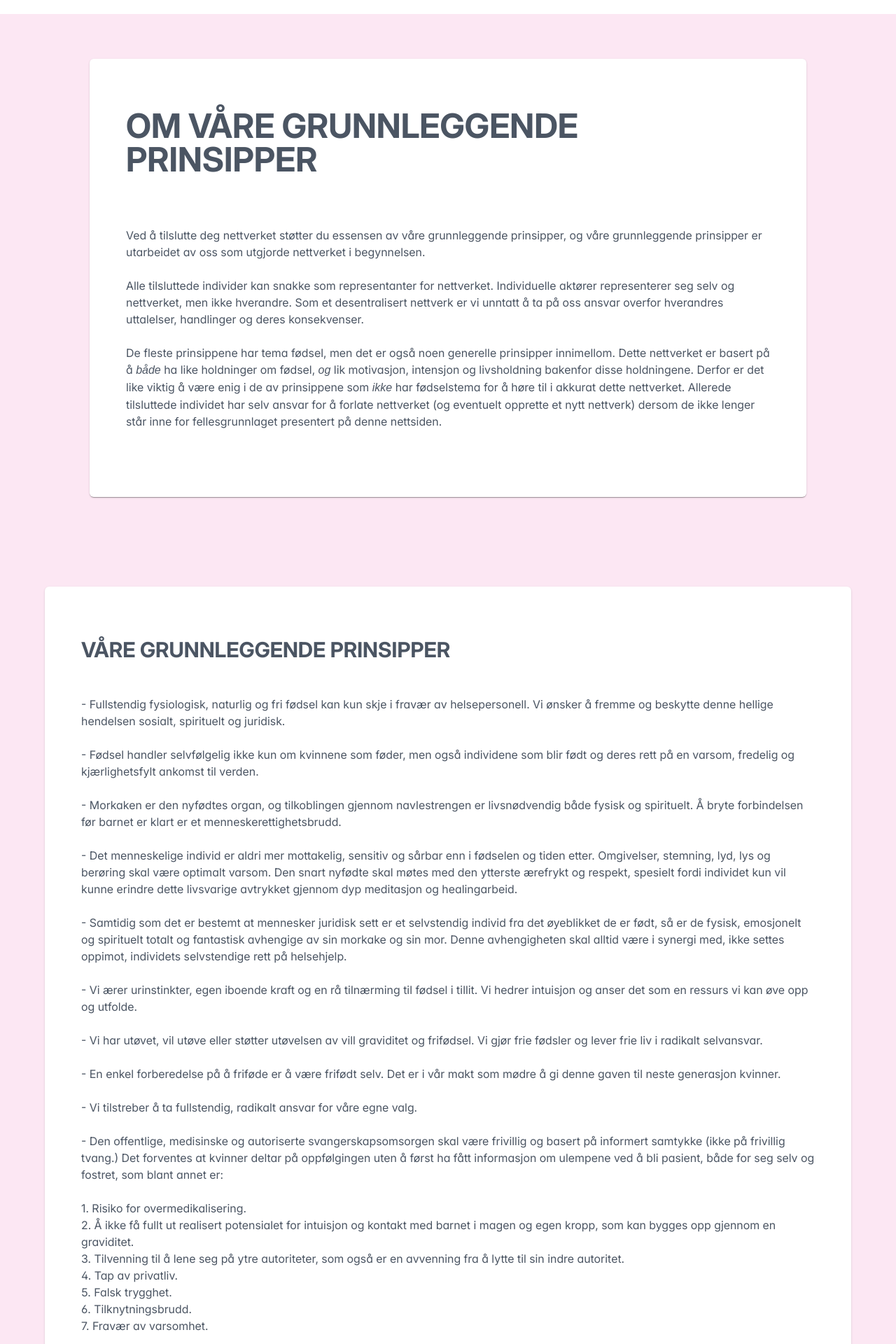
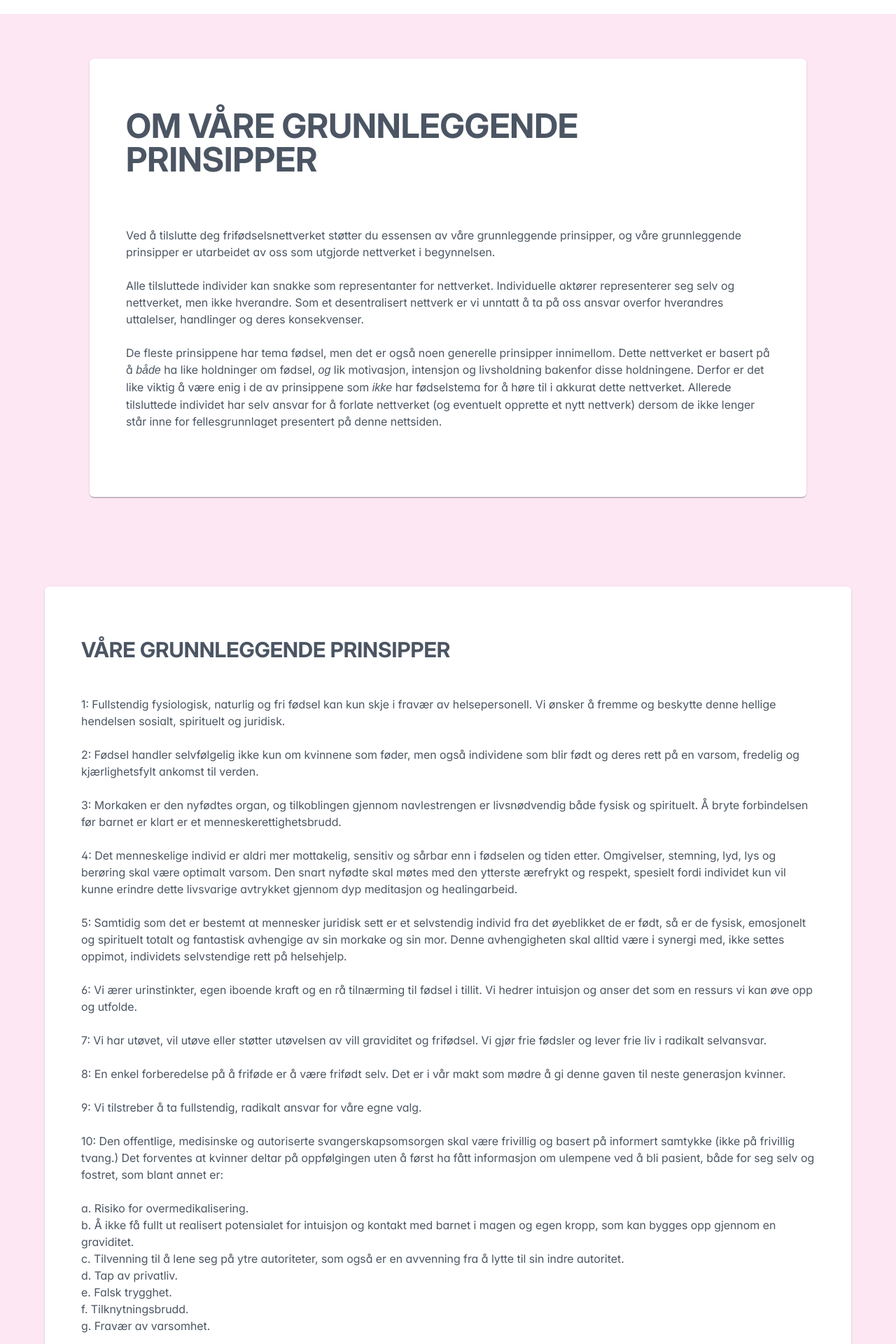
Before and after one commit to pauleb3/frifodsel, a Next.js app: page /prinsipper in a window 1280 px wide. Shown: the part 100-2020 px from the top of the page at 70% size. Built offline with nearby package versions, Linux system fonts and the light colour scheme; a web font is replaced by a local one.

Commit message:
nåkommerdet

```diff
--- a/app/layout.tsx
+++ b/app/layout.tsx
@@ -28,7 +28,7 @@ export default function RootLayout({
           <NavBar />
           {children}
           <footer className="text-right bg-slate-200 border-t-2 p-16">
-            <span className="text-xl bold">Frifødsel nettverk 2025 ©</span>
+            <span className="text-xl bold">Frifødselsnettverket 2025 ©</span>
           </footer>{" "}
         </body>
       </html>
--- a/app/page.tsx
+++ b/app/page.tsx
@@ -8,7 +8,7 @@ export default function Home() {
     <main className="flex min-h-screen flex-col items-center text-black justify-between bg-pink-100">
       <Card className="w-[90vw] lg:w-[50vw] m-10 p-2 text-black">
         <h1 className="font-bold text-3xl m-auto text-center">
-          FRIFØDSEL NETTVERK
+          FRIFØDSELSNETTVERKET
         </h1>
         <br />
         Velkommen til frifodsel.net, en varmende plattform for frifødsel. Her er
@@ -37,7 +37,8 @@ export default function Home() {
         til pasienter. I tråd med våre prinsipper oppfordrer vi{" "}
         <span className="italic">ikke</span> til spesifikk handling, men til en
         holdning av radikalt selvansvar og personlig integritet. Vi oppfordrer
-        til å tenke på det som står her, men handle på det. Din handling er opp
+        til å tenke på det som står her, men{" "}
+        <span className="italic">ikke</span> handle på det. Din handling er opp
         til deg.
         <br /> <br />
         <br />
--- a/app/prinsipper/page.tsx
+++ b/app/prinsipper/page.tsx
@@ -13,9 +13,9 @@ export default function Home() {
         <br />
         <br />
         <br />
-        Ved å tilslutte deg nettverket støtter du essensen av våre grunnleggende
-        prinsipper, og våre grunnleggende prinsipper er utarbeidet av oss som
-        utgjorde nettverket i begynnelsen.
+        Ved å tilslutte deg frifødselsnettverket støtter du essensen av våre
+        grunnleggende prinsipper, og våre grunnleggende prinsipper er utarbeidet
+        av oss som utgjorde nettverket i begynnelsen.
         <br />
         <br />
         Alle tilsluttede individer kan snakke som representanter for nettverket.
@@ -44,22 +44,22 @@ export default function Home() {
         </h1>
         <br />
         <br />
-        - Fullstendig fysiologisk, naturlig og fri fødsel kan kun skje i fravær
+        1: Fullstendig fysiologisk, naturlig og fri fødsel kan kun skje i fravær
         av helsepersonell. Vi ønsker å fremme og beskytte denne hellige
         hendelsen sosialt, spirituelt og juridisk.
         <br />
         <br />
-        - Fødsel handler selvfølgelig ikke kun om kvinnene som føder, men også
+        2: Fødsel handler selvfølgelig ikke kun om kvinnene som føder, men også
         individene som blir født og deres rett på en varsom, fredelig og
         kjærlighetsfylt ankomst til verden.
         <br />
         <br />
-        - Morkaken er den nyfødtes organ, og tilkoblingen gjennom navlestrengen
+        3: Morkaken er den nyfødtes organ, og tilkoblingen gjennom navlestrengen
         er livsnødvendig både fysisk og spirituelt. Å bryte forbindelsen før
         barnet er klart er et menneskerettighetsbrudd.
         <br />
         <br />
-        - Det menneskelige individ er aldri mer mottakelig, sensitiv og sårbar
+        4: Det menneskelige individ er aldri mer mottakelig, sensitiv og sårbar
         enn i fødselen og tiden etter. Omgivelser, stemning, lyd, lys og
         berøring skal være optimalt varsom. Den snart nyfødte skal møtes med den
         ytterste ærefrykt og respekt, spesielt fordi individet kun vil kunne
@@ -67,44 +67,45 @@ export default function Home() {
         healingarbeid.
         <br />
         <br />
-        - Samtidig som det er bestemt at mennesker juridisk sett er et
+        5: Samtidig som det er bestemt at mennesker juridisk sett er et
         selvstendig individ fra det øyeblikket de er født, så er de fysisk,
         emosjonelt og spirituelt totalt og fantastisk avhengige av sin morkake
         og sin mor. Denne avhengigheten skal alltid være i synergi med, ikke
         settes oppimot, individets selvstendige rett på helsehjelp.
         <br />
         <br />
-        - Vi ærer urinstinkter, egen iboende kraft og en rå tilnærming til
+        6: Vi ærer urinstinkter, egen iboende kraft og en rå tilnærming til
         fødsel i tillit. Vi hedrer intuisjon og anser det som en ressurs vi kan
         øve opp og utfolde.
         <br />
         <br />
-        - Vi har utøvet, vil utøve eller støtter utøvelsen av vill graviditet og
-        frifødsel. Vi gjør frie fødsler og lever frie liv i radikalt selvansvar.
+        7: Vi har utøvet, vil utøve eller støtter utøvelsen av vill graviditet
+        og frifødsel. Vi gjør frie fødsler og lever frie liv i radikalt
+        selvansvar.
         <br />
         <br />
-        - En enkel forberedelse på å friføde er å være frifødt selv. Det er i
+        8: En enkel forberedelse på å friføde er å være frifødt selv. Det er i
         vår makt som mødre å gi denne gaven til neste generasjon kvinner.
         <br />
         <br />
-        - Vi tilstreber å ta fullstendig, radikalt ansvar for våre egne valg.
+        9: Vi tilstreber å ta fullstendig, radikalt ansvar for våre egne valg.
         <br />
         <br />
-        - Den offentlige, medisinske og autoriserte svangerskapsomsorgen skal
+        10: Den offentlige, medisinske og autoriserte svangerskapsomsorgen skal
         være frivillig og basert på informert samtykke (ikke på frivillig
         tvang.) Det forventes at kvinner deltar på oppfølgingen uten å først ha
         fått informasjon om ulempene ved å bli pasient, både for seg selv og
         fostret, som blant annet er: <br /> <br />
-        1. Risiko for overmedikalisering. <br />
-        2. Å ikke få fullt ut realisert potensialet for intuisjon og kontakt med
+        a. Risiko for overmedikalisering. <br />
+        b. Å ikke få fullt ut realisert potensialet for intuisjon og kontakt med
         barnet i magen og egen kropp, som kan bygges opp gjennom en graviditet.
         <br />
-        3. Tilvenning til å lene seg på ytre autoriteter, som også er en
+        c. Tilvenning til å lene seg på ytre autoriteter, som også er en
         avvenning fra å lytte til sin indre autoritet. <br />
-        4. Tap av privatliv. <br />
-        5. Falsk trygghet. <br />
-        6. Tilknytningsbrudd. <br />
-        7. Fravær av varsomhet. <br />
+        d. Tap av privatliv. <br />
+        e. Falsk trygghet. <br />
+        f. Tilknytningsbrudd. <br />
+        g. Fravær av varsomhet. <br />
         <br />
         Vi står for at en vill graviditet kan være helsefremmende for både mor
         og barn, og ofte er en uvurderlig forberedelse til å friføde. Vi
@@ -112,27 +113,27 @@ export default function Home() {
         medisinsk svangerskapsoppfølging og gjennomleve vill graviditet.
         <br />
         <br />
-        - Påbegynte frifødsler skal møtes med omsorg og forståelse av
+        11: Påbegynte frifødsler skal møtes med omsorg og forståelse av
         helsepersonell.
         <br />
         <br />
-        - Vi skal ha et helsevesen og en sosialtjeneste med full aksept for vill
-        graviditet og frifødsel, som møter frifødte barn med varsomhet og
+        12: Vi skal ha et helsevesen og en sosialtjeneste med full aksept for
+        vill graviditet og frifødsel, som møter frifødte barn med varsomhet og
         omsorg.
         <br />
         <br />
-        - Skatteetaten skal legge til rette for enkel registrering av frifødte
+        13: Skatteetaten skal legge til rette for enkel registrering av frifødte
         barn, som sikrer barnets rett til personnummer, navn og statsborgerskap.
         <br />
         <br />
-        - Vi fasiliterer kvinnesirkler for fellesskap, søsterskap og resonnans
+        14: Vi fasiliterer kvinnesirkler for fellesskap, søsterskap og resonnans
         mellom livmor, eggstokker og hjerte.
         <br />
         <br />
-        - Vi fremmer det moderlige, mors instinkt og nyfødtes instinkter.
+        15: Vi fremmer det moderlige, mors instinkt og nyfødtes instinkter.
         <br />
         <br />
-        - Vi hegner om fødemors mulighet for å amme de barna hun har født,
+        16: Vi hegner om fødemors mulighet for å amme de barna hun har født,
         døgnet rundt, direkte fra brystene sine (i stedet for å pumpe), lenger
         enn det samfunnets sosiale ordninger nå legger opp til. Vi opplever at
         det legger opp til ca. 6 måneders amming, og foreslår å øke til minst 3
@@ -140,87 +141,87 @@ export default function Home() {
         morsomsorgen som ikke kan tas igjen senere i livet.
         <br />
         <br />
-        - Vi støtter kvinners rett til selv å velge hvem som skal være til stede
-        under fødselen, inkludert frie fødselsvitner som utelukkende er lojale
-        mot henne, ikke mot institusjoner.
+        17: Vi støtter kvinners rett til selv å velge hvem som skal være til
+        stede under fødselen, inkludert frie fødselsvitner som utelukkende er
+        lojale mot henne, ikke mot institusjoner.
         <br />
         <br />
-        - Vi anerkjenner norsk lov, og vet at kun helsepersonell i kraft av sin
-        arbeidsgiver har lov til å gi medisinske råd og utøve medisinske
+        18: Vi anerkjenner norsk lov, og vet at kun helsepersonell i kraft av
+        sin arbeidsgiver har lov til å gi medisinske råd og utøve medisinske
         intervensjoner.
         <br />
         <br />
-        - Vi gjør opprør mot den autoriserte, medisinske kapringen av ord,
+        19: Vi gjør opprør mot den autoriserte, medisinske kapringen av ord,
         utdannelser, kvaliteter og roller slik som «medisin» og «helse». Vi
         mener dette er begreper som har et større potensial enn det som dekkes
         av naturvitenskapens medisinfag og praksis.
         <br />
         <br />
-        - Vi tar avstand fra voldelig språk og handlinger, og tar sikte på å
+        20: Vi tar avstand fra voldelig språk og handlinger, og tar sikte på å
         være prefigurative og ikke-voldelige. For prefigurative aktører er måten
         vi oppnår våre mål på, vel så viktige som målene i seg selv. Prosessen
         oppleves av alle, også de vi er uenige med, og det utgjør vår felles
         verden.
         <br />
         <br />
-        - Ingen fanges eller defineres av kun én kontekst, men eksisterer i
+        21: Ingen fanges eller defineres av kun én kontekst, men eksisterer i
         mange ulike settinger og innehar mange roller. Vi oppfordrer tilskuere
         til å unngå å redusere individene i nettverket til det de er i kontekst
         av frifødsel. Vi unngår også å redusere andre vi møter på vår vei til
         den rollen, tiden, alderen og konteksten vi møter dem i.
         <br />
         <br />
-        - Vi er sterkest når vi både gjør vår egen greie, og er sammen med de
+        22: Vi er sterkest når vi både gjør vår egen greie, og er sammen med de
         som styrker oss. Forening og adskillelse er i balanse i nettverket.
         <br />
         <br />
-        - Vi er for personlig integritet, respektfulle uenigheter og frie
+        23: Vi er for personlig integritet, respektfulle uenigheter og frie
         diskusjoner, men ikke hat. Hatefulle tanker og følelser skal bearbeides
         i traumesensitive, lukkede kontekster, ikke deles offentlig.
         <br />
         <br />
-        - Vi er kulturkritiske og ser på vårt eget samfunn, kultur og historiske
-        øyeblikk med en hobbyantropologisk distanse.
+        24: Vi er kulturkritiske og ser på vårt eget samfunn, kultur og
+        historiske øyeblikk med en hobbyantropologisk distanse.
         <br />
         <br />
-        - Individet har selv ansvar for hva og hvem de lar seg påvirke av,
+        25: Individet har selv ansvar for hva og hvem de lar seg påvirke av,
         hvilke råd de velger å følge og for å avgjøre hva de lærer om.
         <br />
         <br />
-        - Vi alle har et behov for omsorg. Den offentlige, storskala
+        26: Vi alle har et behov for omsorg. Den offentlige, storskala
         svangerskapsoppfølgingen som utføres av profesjonelle fremmede kan
-        optimaliseres, men aldri tilfredsstille oss på den måte fellesskap med
+        optimaliseres, men aldri tilfredsstille oss på den måten fellesskap med
         likeverdige, konkrete, kjente søstre, tanter og mødre i småskala
         fellesskap kan.
         <br />
         <br />
-        - Vi øver på å møte autoritetspersoner med personlig integritet,
+        27: Vi øver på å møte autoritetspersoner med personlig integritet,
         selvhevdelse og forståelse for deres perspektiv og rolle. Vi øver på å
         se verden fra deres perspektiv, samtidig som vi holder fast på våre egne
         verdier og ikke blir selvutslettende.
         <br />
         <br />
-        - Jeg og mine barn er ikke udødelige. Vi er dødelige alle sammen, og
+        28: Jeg og mine barn er ikke udødelige. Vi er dødelige alle sammen, og
         både det siste og det første pust skal holdes hellig. Døden er en del av
         livets syklus.
         <br />
         <br />
-        - Menstruasjonsblod og blodet som viser seg under og etter fødselen er
+        29: Menstruasjonsblod og blodet som viser seg under og etter fødselen er
         rent, vakkert og livgivende.
         <br />
         <br />
-        - En frifødsel speiler den kjærlighetsfylte, hjemmekoselige og private
+        30: En frifødsel speiler den kjærlighetsfylte, hjemmekoselige og private
         unnfangelsen fri for medisinsk overvåkning og innblanding. <br />
         <br /> <br /> <br /> <br />
-        Sitter du igjen med en opplevelse av å bli dømt og vurdert etter å ha
-        lest prinsippene? <br /> <br />
+        Sitter du igjen med en opplevelse av å ha blitt dømt og vurdert etter å
+        ha lest prinsippene? <br /> <br />
         Som en kur mot dette inviterer vi til å tolke prinsippene på en
         både-og-måte. Ofte kan vi falle inn i å tenke enten-eller, i skarpe
         dikotomier. Ta for eksempel første prinsipp «Fullstendig fysiologisk,
         naturlig og fri fødsel kan kun skje i fravær av helsepersonell».
         Dikotomisk kan det høres ut som at en god fødsel er slik, og at det
         betyr at alle andre fødsler er dårlige. Men, virkeligheten er paradoksal
-        og kompleks. En fysiologisk fødsel er bra.{" "}
+        og kompleks. En fysiologisk fødsel kan være bra.{" "}
         <span className="italic">Og </span> en annen type fødsel kan være bra,{" "}
         <span className="italic">og </span>
         en tredje type fødsel kan være bra. Selv om en ting er sant, er ikke det
--- a/app/ressurser/page.tsx
+++ b/app/ressurser/page.tsx
@@ -10,7 +10,7 @@ export default function Home() {
       <div className="mx-20" style={{ marginLeft: "10vw", width: "80vw" }}>
         <h1 className="text-2xl font-bold">INNHOLD</h1>
         <br />
-        Her finner du ressurser og verk knyttet til frifødselnettverket. Det
+        Her finner du ressurser og verk knyttet til frifødselsnettverket. Det
         ligger to lister her med gode, inspirerende podcaster og bøker. Det
         ligger skriv utarbeidet av nettverksmedlemmer her. Åpne brev til
         offentlige etater, myndigheter, organisasjoner, medier og andre kan,
```
Also changed, not shown: app/blogg/page.tsx (+5 -5 lines), app/omoss/page.tsx (+10 -9 lines), app/ordliste/page.tsx (+41 -40 lines).
